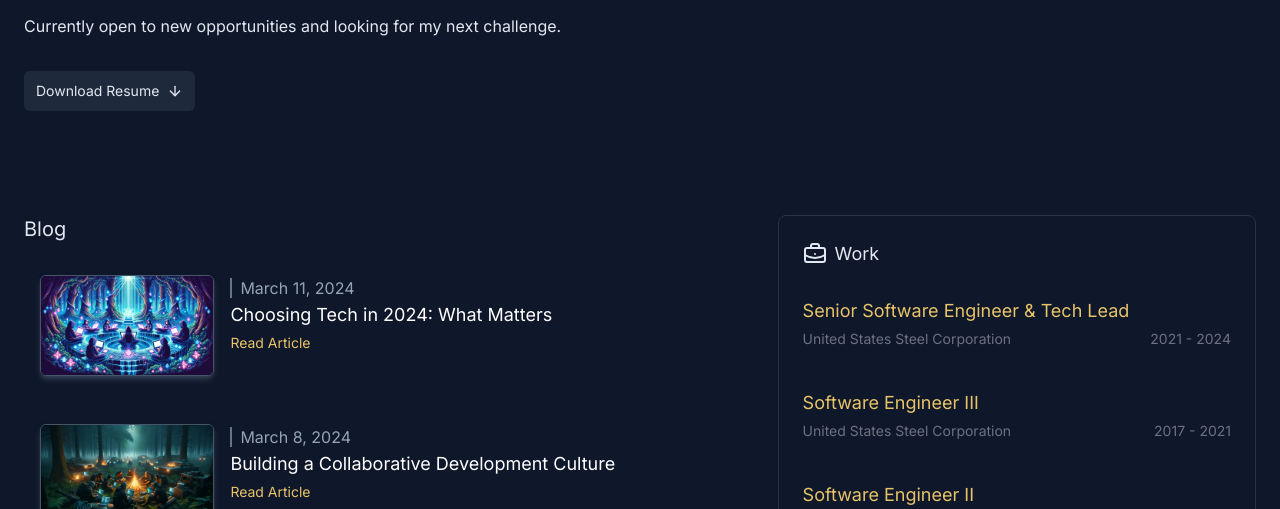
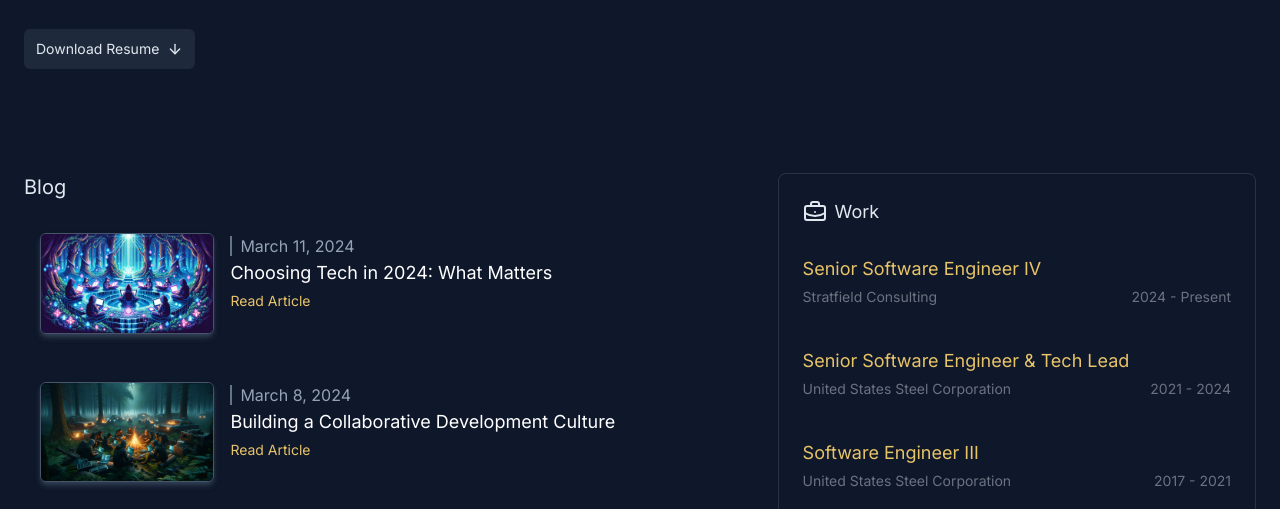
Before and after one commit to steveg152/stevegreco.dev, an Astro site: page / in a window 1280 px wide. Shown: the part 291-800 px from the top of the page. Built offline with nearby package versions, Linux system fonts and the light colour scheme; Astro itself is replaced by a stand-in of ours.

Commit message:
experience update

```diff
--- a/src/components/Sections/Experience.astro
+++ b/src/components/Sections/Experience.astro
@@ -30,6 +30,11 @@ import JobEntry from './JobEntry.astro'
     <div class="flex-1 overflow-y-auto">
       <div class="grid gap-6 py-4 md:gap-8">
         <JobEntry
+          date="2024 - Present"
+          title="Senior Software Engineer IV"
+          company="Stratfield Consulting"
+        />
+        <JobEntry
           date="2021 - 2024"
           title="Senior Software Engineer & Tech Lead"
           company="United States Steel Corporation"
--- a/src/pages/index.astro
+++ b/src/pages/index.astro
@@ -19,13 +19,9 @@ import Experience from '@components/Sections/Experience.astro'
             <h1 class="flex text-3xl lg:text-6xl tracking-tight">
               Stephen Greco
             </h1>
-            <p class="mt-4">
+            <p class="mt-4 mb-8">
               I am a software engineer with 11+ years of experience specializing
               in front-end development, design systems and testing automation.
-            </p>
-            <p class="mt-4 mb-8">
-              Currently open to new opportunities and looking for my next
-              challenge.
             </p>
           </div>
         </div>
```
